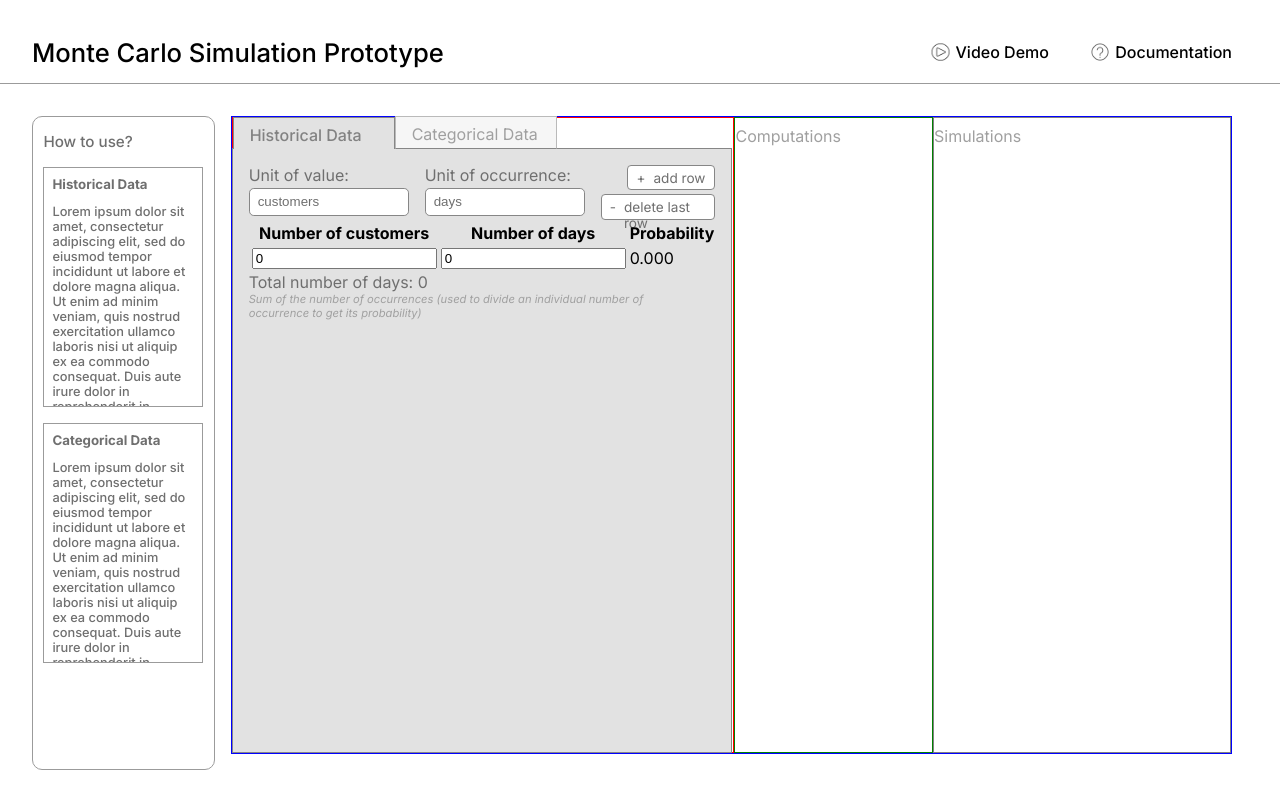
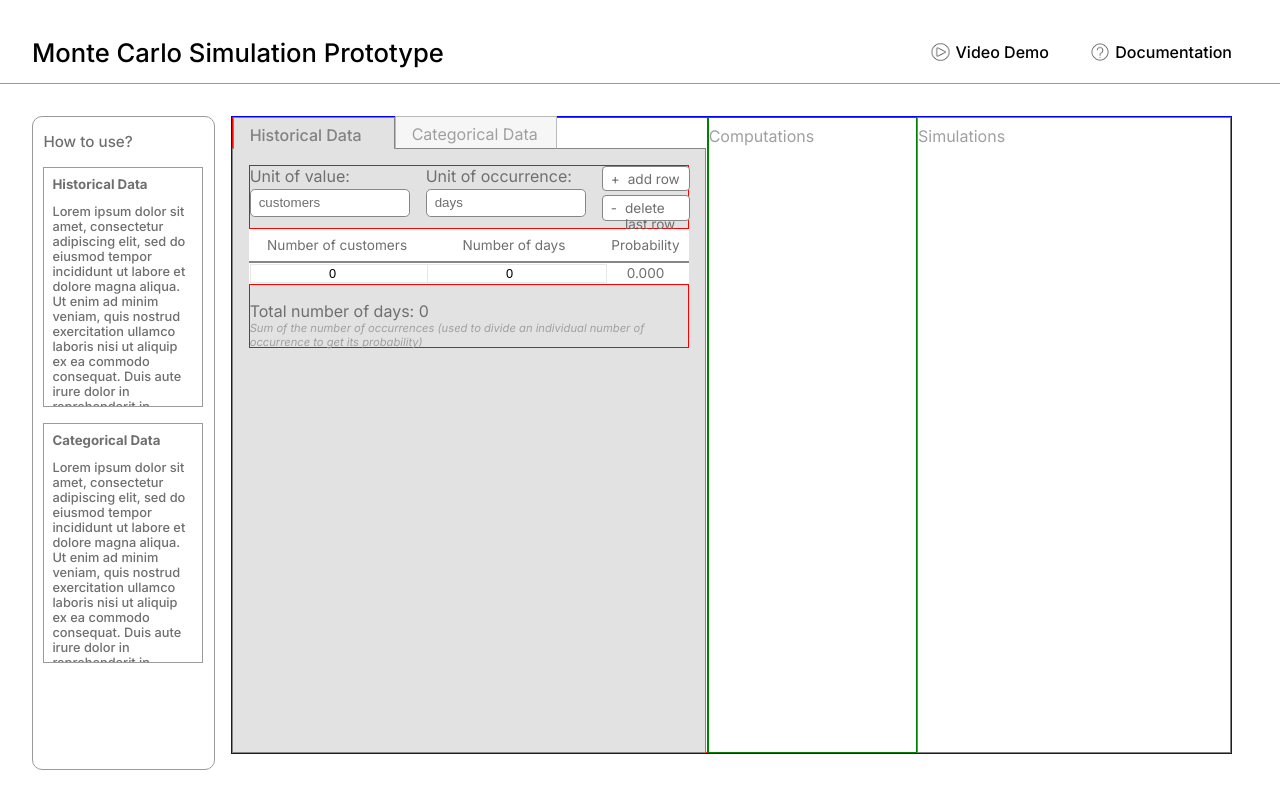
Before and after one commit to matchi-1/Monte-Carlo-Simulation-Prototype, a React (Create React App) app: page / in a window 1280 px wide. Built offline with nearby package versions, Linux system fonts and the light colour scheme.

Commit message:
initial table styling

```diff
--- a/src/App.css
+++ b/src/App.css
@@ -198,6 +198,9 @@ html, body {
 
 .hist-cat-input-unit-container{
   justify-content: space-between;
+  border: 1px solid red;
+  box-sizing: border-box;
+  height: 4rem;
 }
 
 .input-label-text{
@@ -263,14 +266,14 @@ html, body {
   width: 5.5rem;
 }
 
-/*table css*/
-
-
 
 /*additional text in cat-hist*/
 .hist-cat-additional-data-container{
   padding-right: 1rem;
-  height: 2rem;
+  padding-top: 1rem;
+  height: 4rem;
+  border: 1px solid red;
+  box-sizing: border-box;
 }
 .hist-cat-additional-data-container p, .hist-cat-additional-data-container h4{
   margin: 0;
@@ -284,3 +287,65 @@ html, body {
   font-size: 0.7rem;
   font-style: italic;
 }
+
+/*table css*/
+
+/* Table Styling */
+.styled-table {
+  width: 100%;
+  border-collapse: collapse;
+  background-color: white;
+  color: var(--text-dark-grey);
+
+}
+
+.styled-table th{
+  padding: 0.5rem;
+  text-align: center;
+  font-size: 0.85rem;
+  border-spacing: 1rem;
+}
+.styled-table td{
+  font-size: 0.85rem;
+  border-spacing: 1rem;
+}
+
+.styled-table th {
+  background-color: #ffffff;
+  border-bottom: 2px solid var(--cont-outline-dark-grey);
+  color: var(--text-dark-grey);
+  font-weight: 400;
+}
+
+.styled-table input[type="number"] {
+  text-align: center;
+  height: 100%;
+  width: 100%;
+  border: 1px solid rgb(232, 232, 232);
+  font-size: 0.8rem;
+
+}
+
+.styled-table td input[type="number"]:focus {
+  border-color: #c4c4c4;
+  outline: none;
+}
+
+.styled-table td input[type="number"]:disabled {
+  background-color: #e9e9e9;
+}
+
+/* Hover Effects for Buttons or Interactions */
+.styled-table tbody tr input[type="number"]:hover {
+  cursor: pointer;
+}
+
+.styled-table tbody td {
+  text-align: center;
+  vertical-align: middle;
+}
+
+.styled-table td input {
+  font-size: 0.8rem;
+  font-weight: normal;
+}
--- a/src/App.js
+++ b/src/App.js
@@ -162,7 +162,7 @@ function App() {
               </div>
               {/* Table Container */}
               <div className="hist-cat-table-container">
-                <table>
+                <table className="styled-table">
                   <thead>
                     <tr>
                       <th>Number of {unitOfValue}</th>
@@ -185,9 +185,7 @@ function App() {
                           <input
                             type="number"
                             value={occurrences[index]}
-                            onChange={(e) =>
-                              handleInputChange(index, e, 'occurrence')
-                            }
+                            onChange={(e) => handleInputChange(index, e, 'occurrence')}
                             min="0"
                           />
                         </td>
@@ -196,6 +194,7 @@ function App() {
                     ))}
                   </tbody>
                 </table>
+
               </div>
 
               <div className="hist-cat-additional-data-container">
```
